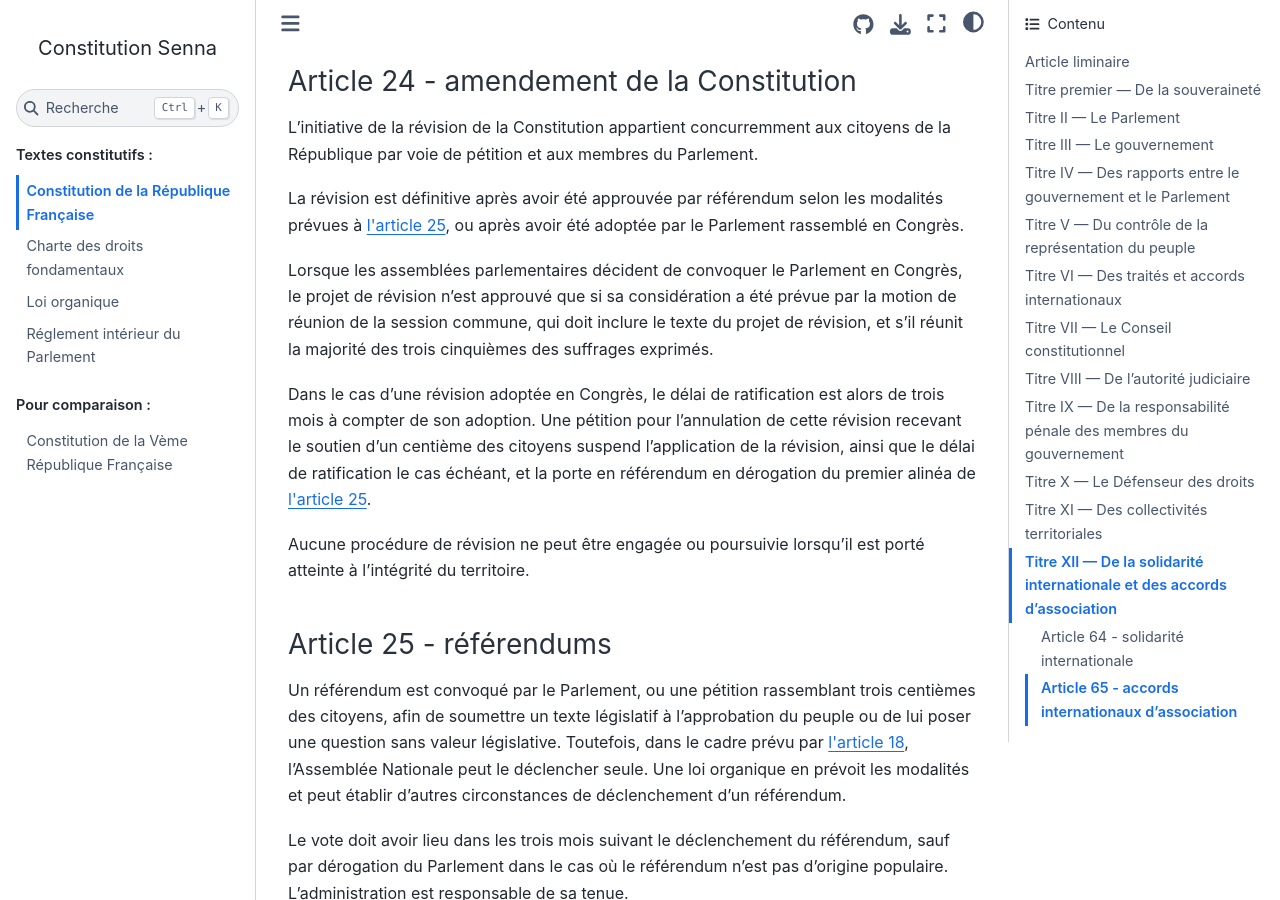
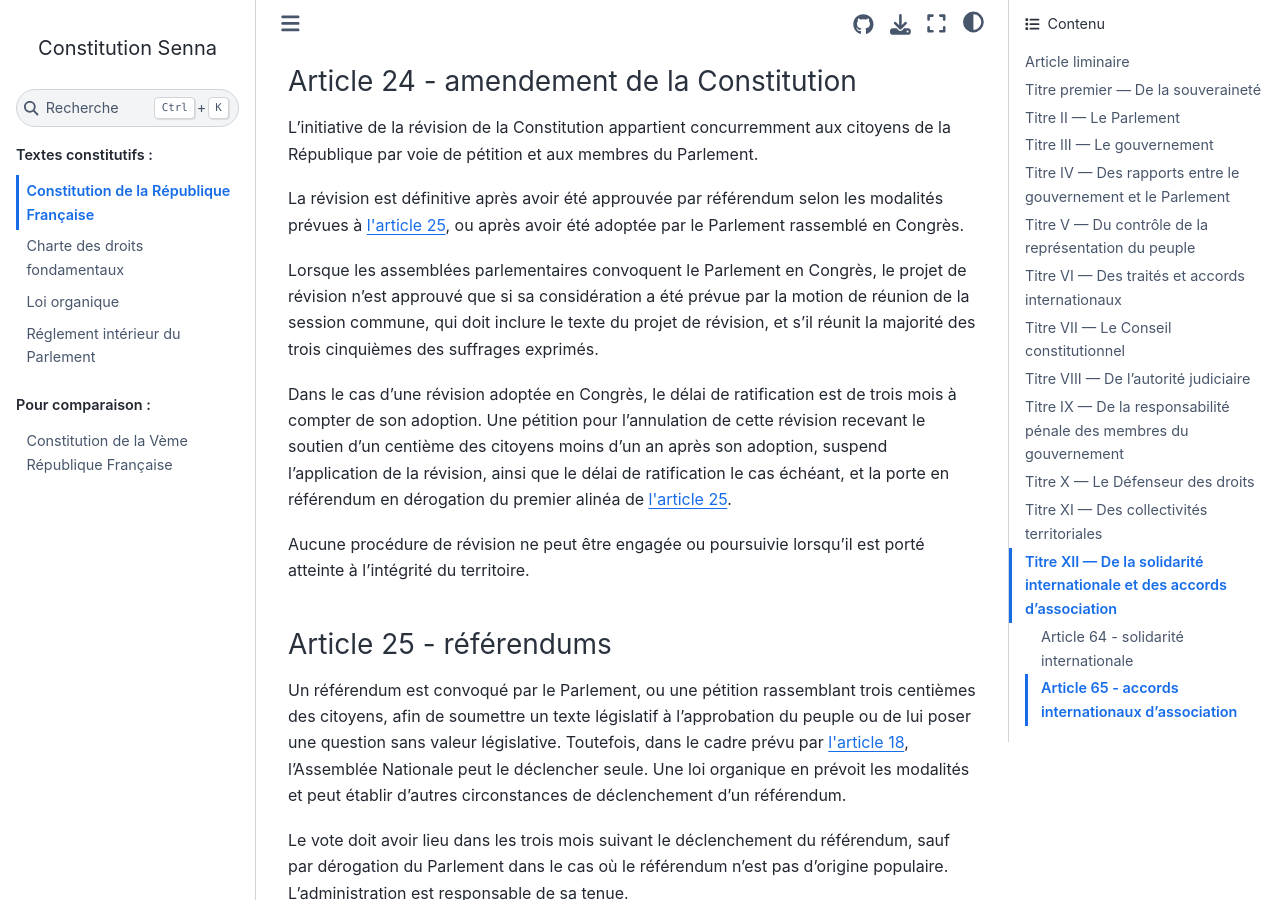
Before and after one commit to Gouvernathor/senna, a Sphinx documentation site: the page built from source/constitution.rst, in a window 1280 px wide and 900 px high, scrolled down 7286 px. Built offline with Sphinx 7.4.7 and the Sphinx Book theme 1.1.4, drawn with Linux system fonts in a browser that asks for light colours.

Commit message:
typos et précisions

```diff
--- a/source/constitution.rst
+++ b/source/constitution.rst
@@ -198,9 +198,9 @@
 
 La révision est définitive après avoir été approuvée par référendum selon les modalités prévues à :artref:`référendums`, ou après avoir été adoptée par le Parlement rassemblé en Congrès.
 
-Lorsque les assemblées parlementaires décident de convoquer le Parlement en Congrès, le projet de révision n'est approuvé que si sa considération a été prévue par la motion de réunion de la session commune, qui doit inclure le texte du projet de révision, et s'il réunit la majorité des trois cinquièmes des suffrages exprimés.
+Lorsque les assemblées parlementaires convoquent le Parlement en Congrès, le projet de révision n'est approuvé que si sa considération a été prévue par la motion de réunion de la session commune, qui doit inclure le texte du projet de révision, et s'il réunit la majorité des trois cinquièmes des suffrages exprimés.
 
-Dans le cas d'une révision adoptée en Congrès, le délai de ratification est alors de trois mois à compter de son adoption. Une pétition pour l'annulation de cette révision recevant le soutien d'un centième des citoyens suspend l'application de la révision, ainsi que le délai de ratification le cas échéant, et la porte en référendum en dérogation du premier alinéa de :artref:`référendums`.
+Dans le cas d'une révision adoptée en Congrès, le délai de ratification est de trois mois à compter de son adoption. Une pétition pour l'annulation de cette révision recevant le soutien d'un centième des citoyens moins d'un an après son adoption, suspend l'application de la révision, ainsi que le délai de ratification le cas échéant, et la porte en référendum en dérogation du premier alinéa de :artref:`référendums`.
 
 Aucune procédure de révision ne peut être engagée ou poursuivie lorsqu'il est porté atteinte à l'intégrité du territoire.
 
--- a/source/index.rst
+++ b/source/index.rst
@@ -31,4 +31,4 @@
    constitution_5
 .. reglement_unga
 
-`Règlement intérieur de l'Assemblée Générale des Nations-Unies <https://digitallibrary.un.org/record/3896201/files/A_520_Rev.19-FR.pdf>`_
+`Règlement intérieur de l'Assemblée Générale des Nations-Unies <https://digitallibrary.un.org/record/3896201/files/A_520_Rev.19-FR.pdf>`__
```
